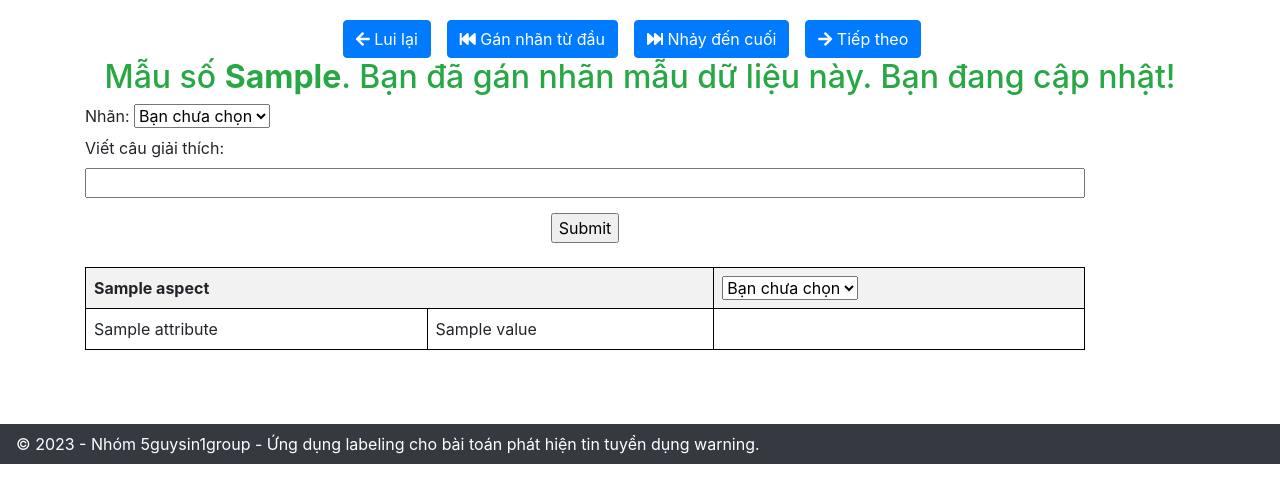
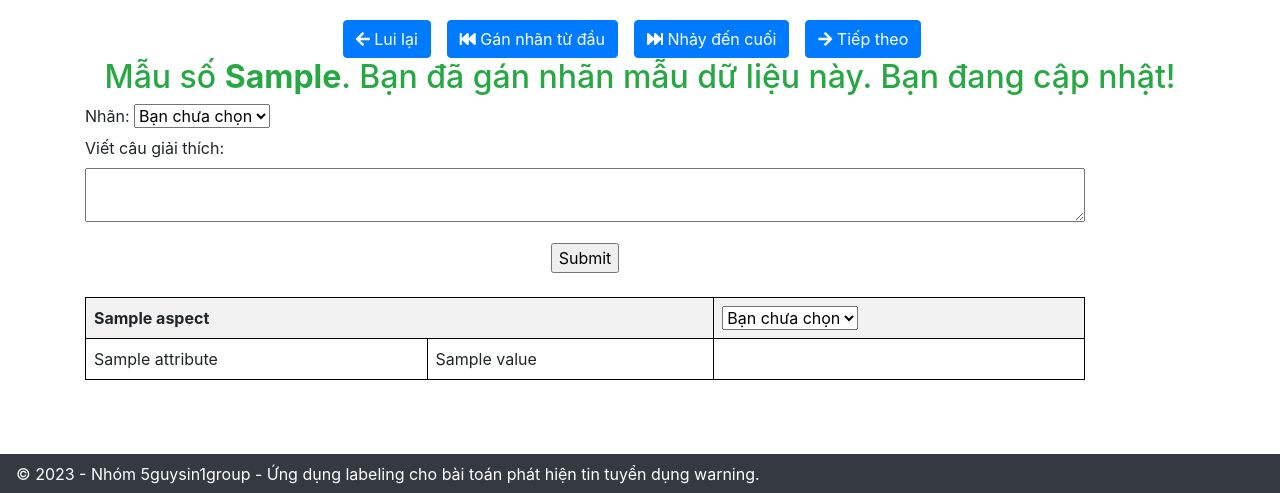
Before and after one commit to quocnguyenx43/vietnamese-orf-data-labeling-project, a Flask app: template application/templates/annotate.html in a window 1280 px wide. Shown: the part 180-673 px from the top of the page. Run offline with Flask 3, Linux system fonts and the light colour scheme; the template is opened without the code that fills it: most values are stand-ins (such as "Sample title", 1, 10 or a date in 2020); some libraries are stand-ins or nearby versions.

Commit message:
fix explanation input

```diff
--- a/application/templates/annotate.html
+++ b/application/templates/annotate.html
@@ -121,7 +121,8 @@
         </select>
         <br>
         <label for="explanation">Viết câu giải thích:</label>
-        <input type="text" name="explanation" id="explanation" maxlength="500" style="width: 100%;" value={{ explanation }}>
+        <!-- <input type="text" name="explanation" id="explanation" maxlength="5000" style="width: 100%;" value={{ explanation }}> -->
+        <textarea name="explanation" id="explanation" rows="2" style="width: 100%;">{{ explanation }}</textarea>
     </div>
 
     <!-- Submit button -->
```
Also changed, not shown: instance/database.db.
